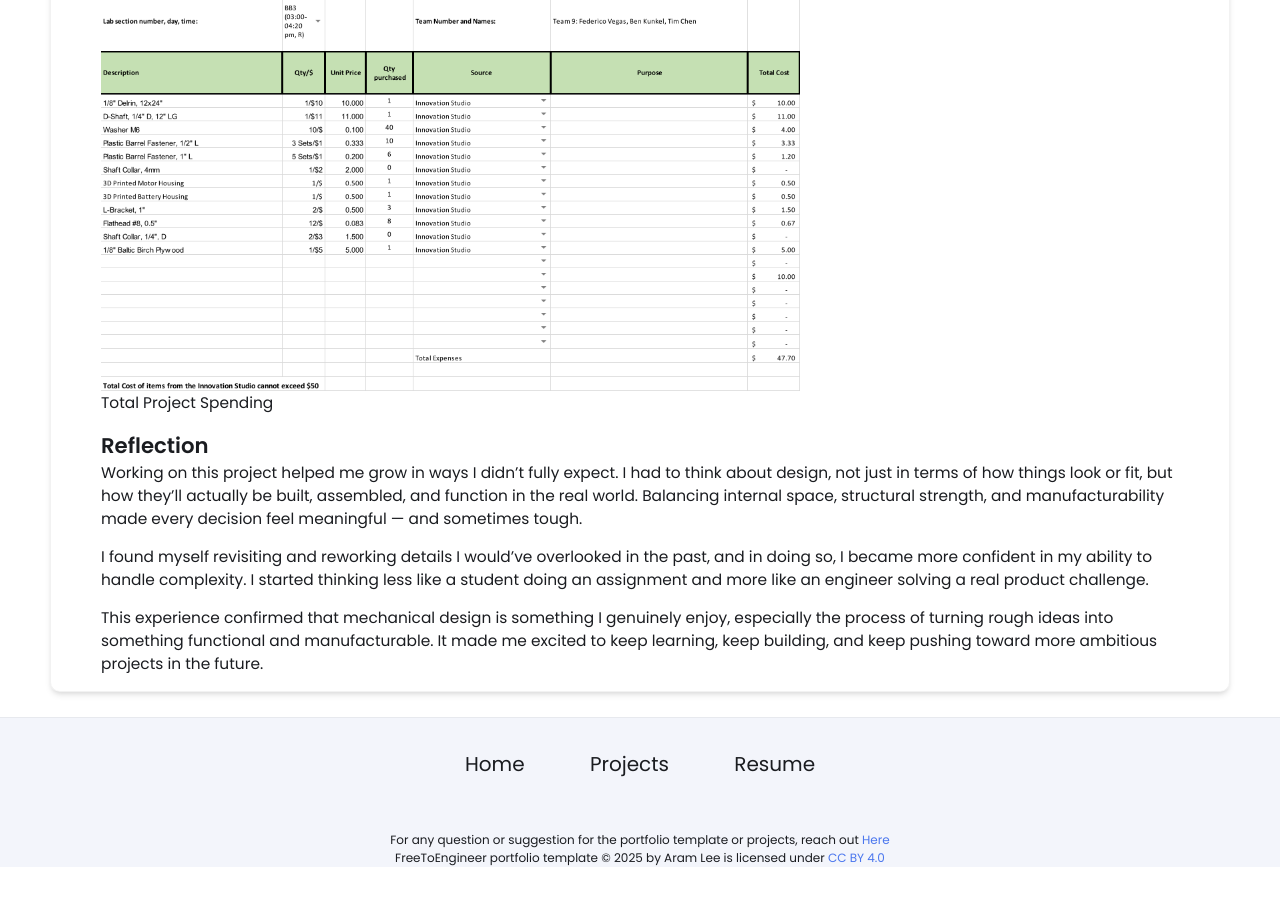
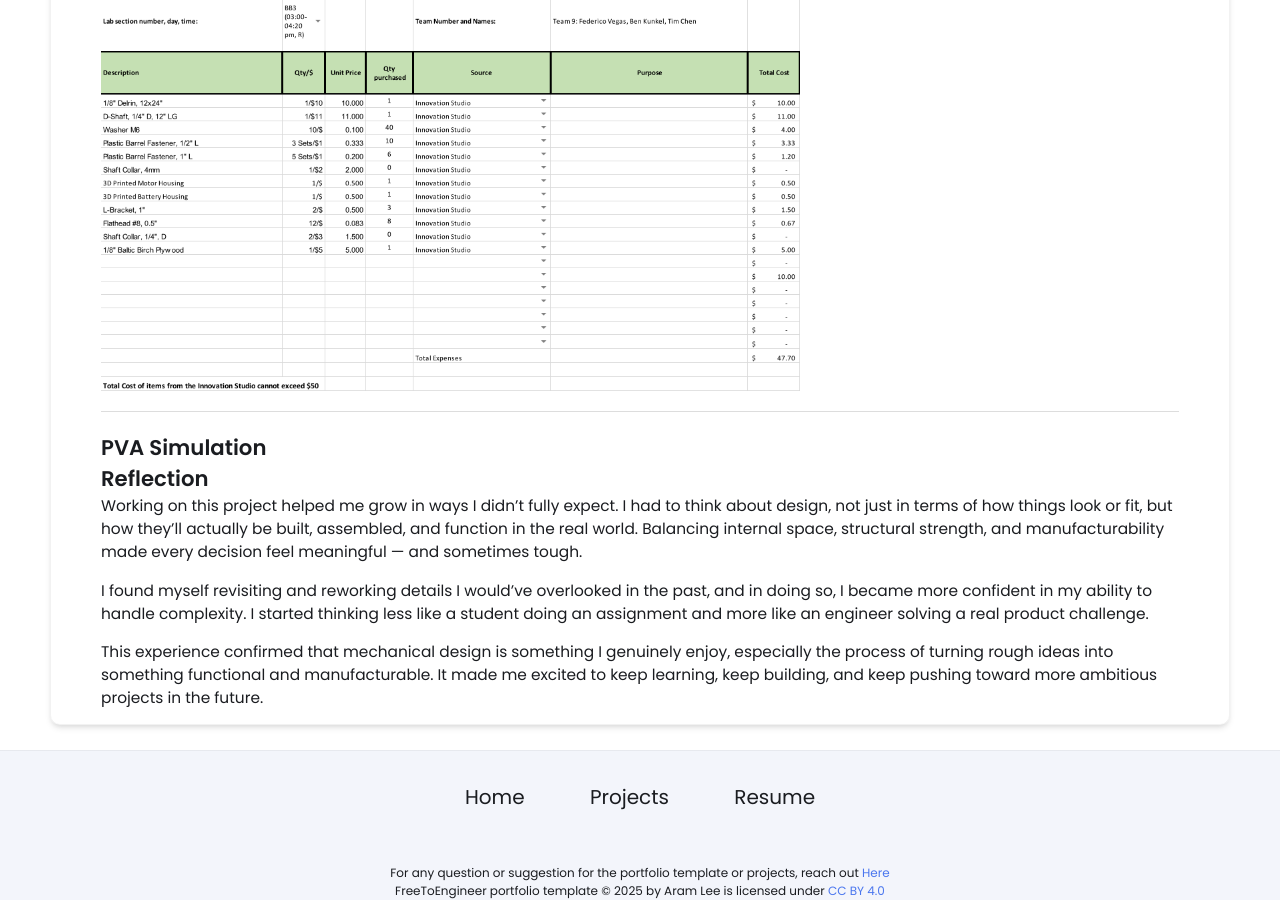
Before and after one commit to timchen863/timchen863.github.io, a Jekyll site: the page built from _projects/Hextech/index.md, in a window 1280 px wide and 900 px high, scrolled down 1766 px. Built offline with Jekyll 4.4.1, drawn with Linux system fonts in a browser that asks for light colours; before the commit the page ends 2633 px from its top, so only the background shows below that.

Commit message:
Update index.md

```diff
--- a/_projects/Hextech/index.md
+++ b/_projects/Hextech/index.md
@@ -23,7 +23,9 @@ main-image: /hextechdemo.jpg
 ---
 ## Expense Report
 {% include image-gallery.html images="Expense.png" height="400" %}
-Total Project Spending
+---
+## PVA Simulation
+
 ## Reflection
 Working on this project helped me grow in ways I didn’t fully expect. I had to think about design, not just in terms of how things look or fit, but how they’ll actually be built, assembled, and function in the real world. Balancing internal space, structural strength, and manufacturability made every decision feel meaningful — and sometimes tough.
 
```
